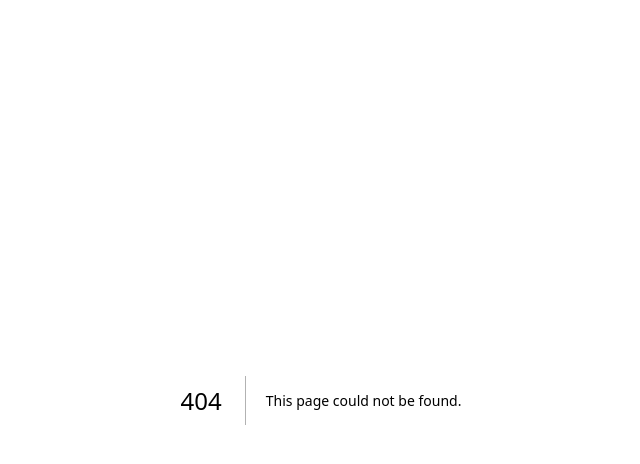
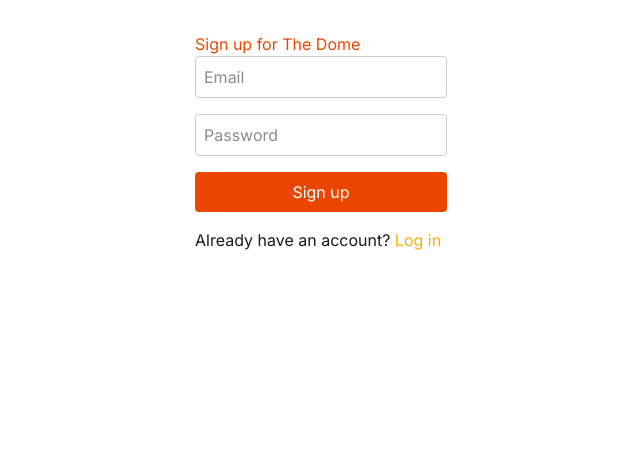
Before and after one commit to FatAhFrog/the-dome, a Next.js app: page /signup in a window 1280 px wide. Before the commit this address had no page. Shown: the top 464 px of the page, without its empty margins (319-959 px from the left). Built offline with nearby package versions, Linux system fonts and the light colour scheme.

Commit message:
Added placeholder pages and Auth checks

```diff
--- /dev/null
+++ b/app/hub/page.tsx
@@ -0,0 +1,8 @@
+export default function HubPage() {
+  return (
+    <main style={{ padding: '2rem' }}>
+      <h1 style={{ color: '#EB4600' }}>Welcome to The Dome</h1>
+      <p>This is a placeholder — real Hub layout comes in Act 2.</p>
+    </main>
+  )
+}
--- /dev/null
+++ b/app/login/page.tsx
@@ -0,0 +1,77 @@
+'use client'
+
+import { useState } from 'react'
+import { useRouter } from 'next/navigation'
+import { createClient } from '@/lib/supabase/client'
+
+export default function LoginPage() {
+  const [email, setEmail] = useState('')
+  const [password, setPassword] = useState('')
+  const [error, setError] = useState<string | null>(null)
+  const [loading, setLoading] = useState(false)
+  const router = useRouter()
+
+  const handleLogin = async (e: React.FormEvent) => {
+    e.preventDefault()
+    setError(null)
+    setLoading(true)
+
+    const supabase = createClient()
+    const { error } = await supabase.auth.signInWithPassword({
+      email,
+      password,
+    })
+
+    setLoading(false)
+
+    if (error) {
+      setError(error.message)
+      return
+    }
+
+    router.push('/hub')
+    router.refresh()
+  }
+
+  return (
+    <main style={{ padding: '2rem', maxWidth: '400px', margin: '0 auto' }}>
+      <h1 style={{ color: '#EB4600' }}>Log in to The Dome</h1>
+      <form onSubmit={handleLogin} style={{ display: 'flex', flexDirection: 'column', gap: '1rem' }}>
+        <input
+          type="email"
+          placeholder="Email"
+          value={email}
+          onChange={(e) => setEmail(e.target.value)}
+          required
+          style={{ padding: '0.5rem', border: '1px solid #ccc', borderRadius: '4px' }}
+        />
+        <input
+          type="password"
+          placeholder="Password"
+          value={password}
+          onChange={(e) => setPassword(e.target.value)}
+          required
+          style={{ padding: '0.5rem', border: '1px solid #ccc', borderRadius: '4px' }}
+        />
+        {error && <p style={{ color: 'red' }}>{error}</p>}
+        <button
+          type="submit"
+          disabled={loading}
+          style={{
+            padding: '0.5rem',
+            background: '#EB4600',
+            color: 'white',
+            border: 'none',
+            borderRadius: '4px',
+            cursor: 'pointer',
+          }}
+        >
+          {loading ? 'Logging in...' : 'Log in'}
+        </button>
+      </form>
+      <p style={{ marginTop: '1rem' }}>
+        Don&apos;t have an account? <a href="/signup" style={{ color: '#FFAE00' }}>Sign up</a>
+      </p>
+    </main>
+  )
+}
--- /dev/null
+++ b/app/signup/page.tsx
@@ -0,0 +1,77 @@
+'use client'
+
+import { useState } from 'react'
+import { useRouter } from 'next/navigation'
+import { createClient } from '@/lib/supabase/client'
+
+export default function SignupPage() {
+  const [email, setEmail] = useState('')
+  const [password, setPassword] = useState('')
+  const [error, setError] = useState<string | null>(null)
+  const [loading, setLoading] = useState(false)
+  const router = useRouter()
+
+  const handleSignup = async (e: React.FormEvent) => {
+    e.preventDefault()
+    setError(null)
+    setLoading(true)
+
+    const supabase = createClient()
+    const { error } = await supabase.auth.signUp({
+      email,
+      password,
+    })
+
+    setLoading(false)
+
+    if (error) {
+      setError(error.message)
+      return
+    }
+
+    router.push('/hub')
+  }
+
+  return (
+    <main style={{ padding: '2rem', maxWidth: '400px', margin: '0 auto' }}>
+      <h1 style={{ color: '#EB4600' }}>Sign up for The Dome</h1>
+      <form onSubmit={handleSignup} style={{ display: 'flex', flexDirection: 'column', gap: '1rem' }}>
+        <input
+          type="email"
+          placeholder="Email"
+          value={email}
+          onChange={(e) => setEmail(e.target.value)}
+          required
+          style={{ padding: '0.5rem', border: '1px solid #ccc', borderRadius: '4px' }}
+        />
+        <input
+          type="password"
+          placeholder="Password"
+          value={password}
+          onChange={(e) => setPassword(e.target.value)}
+          required
+          minLength={6}
+          style={{ padding: '0.5rem', border: '1px solid #ccc', borderRadius: '4px' }}
+        />
+        {error && <p style={{ color: 'red' }}>{error}</p>}
+        <button
+          type="submit"
+          disabled={loading}
+          style={{
+            padding: '0.5rem',
+            background: '#EB4600',
+            color: 'white',
+            border: 'none',
+            borderRadius: '4px',
+            cursor: 'pointer',
+          }}
+        >
+          {loading ? 'Signing up...' : 'Sign up'}
+        </button>
+      </form>
+      <p style={{ marginTop: '1rem' }}>
+        Already have an account? <a href="/login" style={{ color: '#FFAE00' }}>Log in</a>
+      </p>
+    </main>
+  )
+}
```
